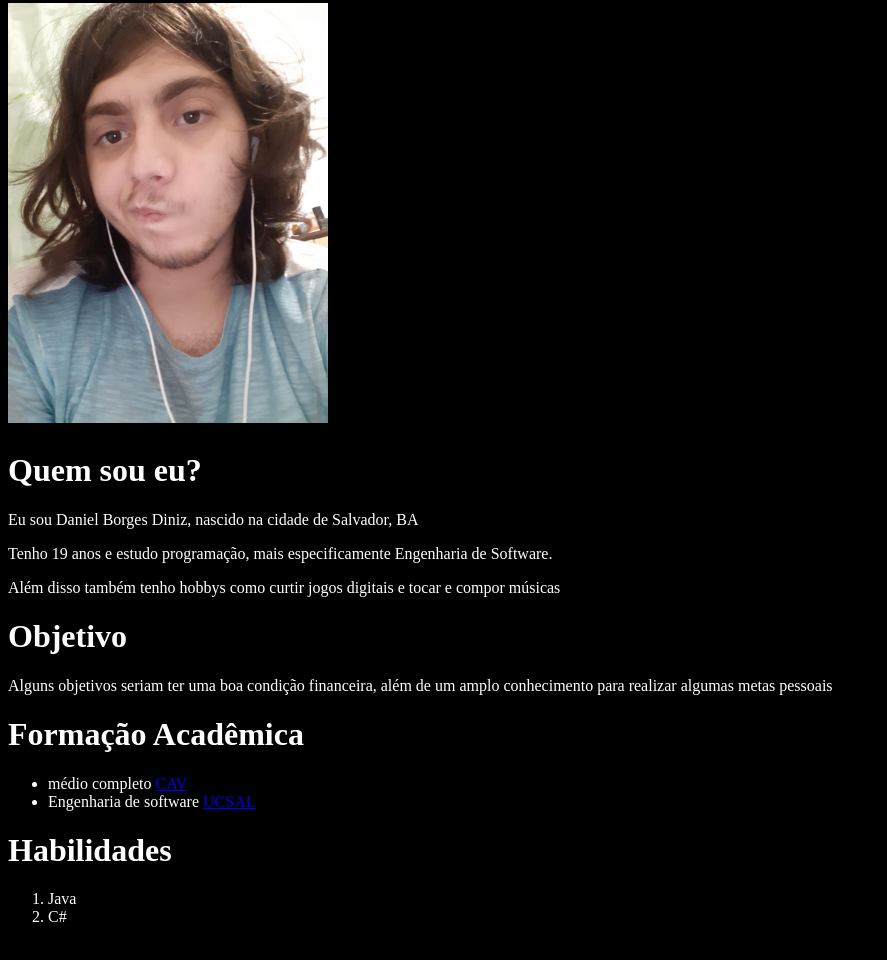
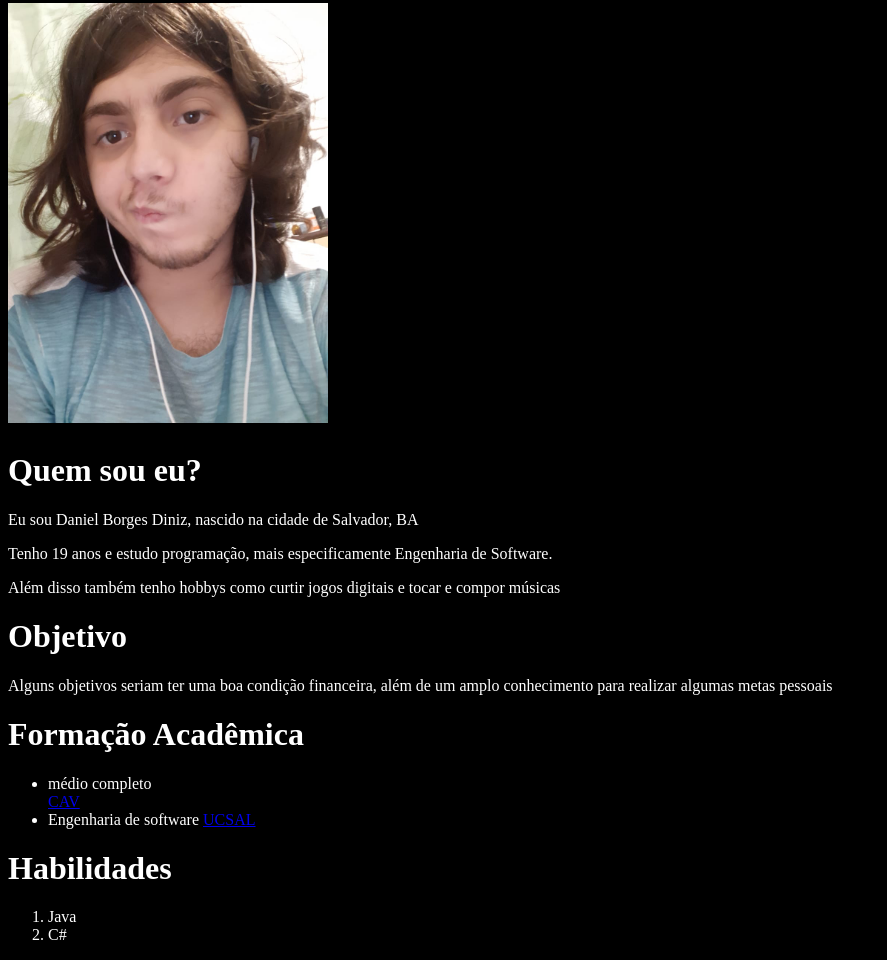
Before and after one commit to DanielBorgesDiniz/danieldinizpage.github.io, a plain HTML site: page index.html in a window 1280 px wide. Shown: the part 317-1277 px from the top of the page, without its empty margins (0-887 px from the left). Drawn offline with Linux system fonts and the light colour scheme.

Commit message:
Update index.html

```diff
--- a/index.html
+++ b/index.html
@@ -41,7 +41,7 @@
 
                 <ul>
 
-                <li> médio completo <a href="https://www.colegioantoniovieira.com.br/" target="_blank"> CAV </a></li>
+                <li> médio completo </li> <a href="https://www.colegioantoniovieira.com.br/" target="_blank"> CAV </a>
                 <li>Engenharia de software <a href="https://www.ucsal.br/" target="_blank"> UCSAL </a></li>
 
                  </ul>
```
